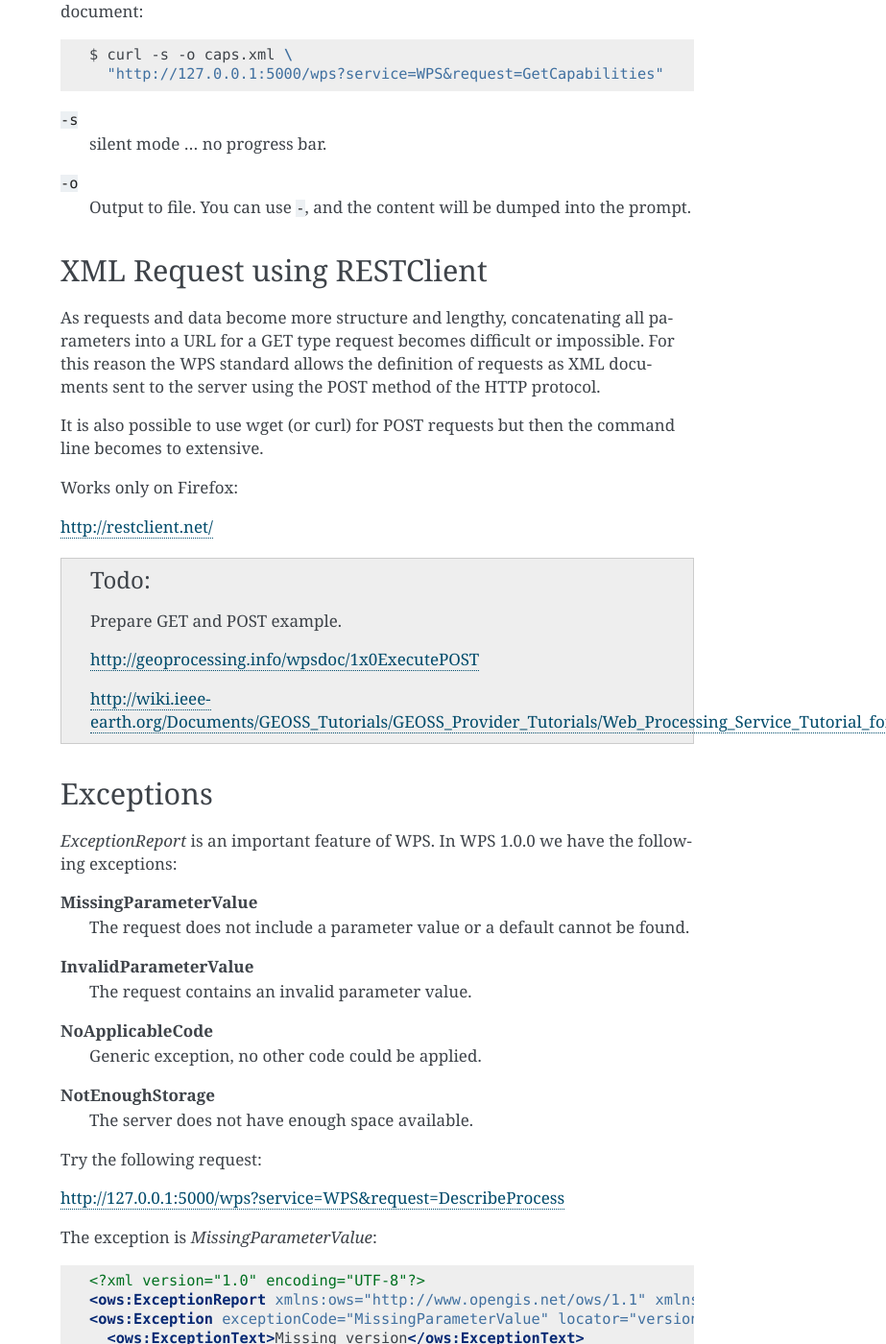
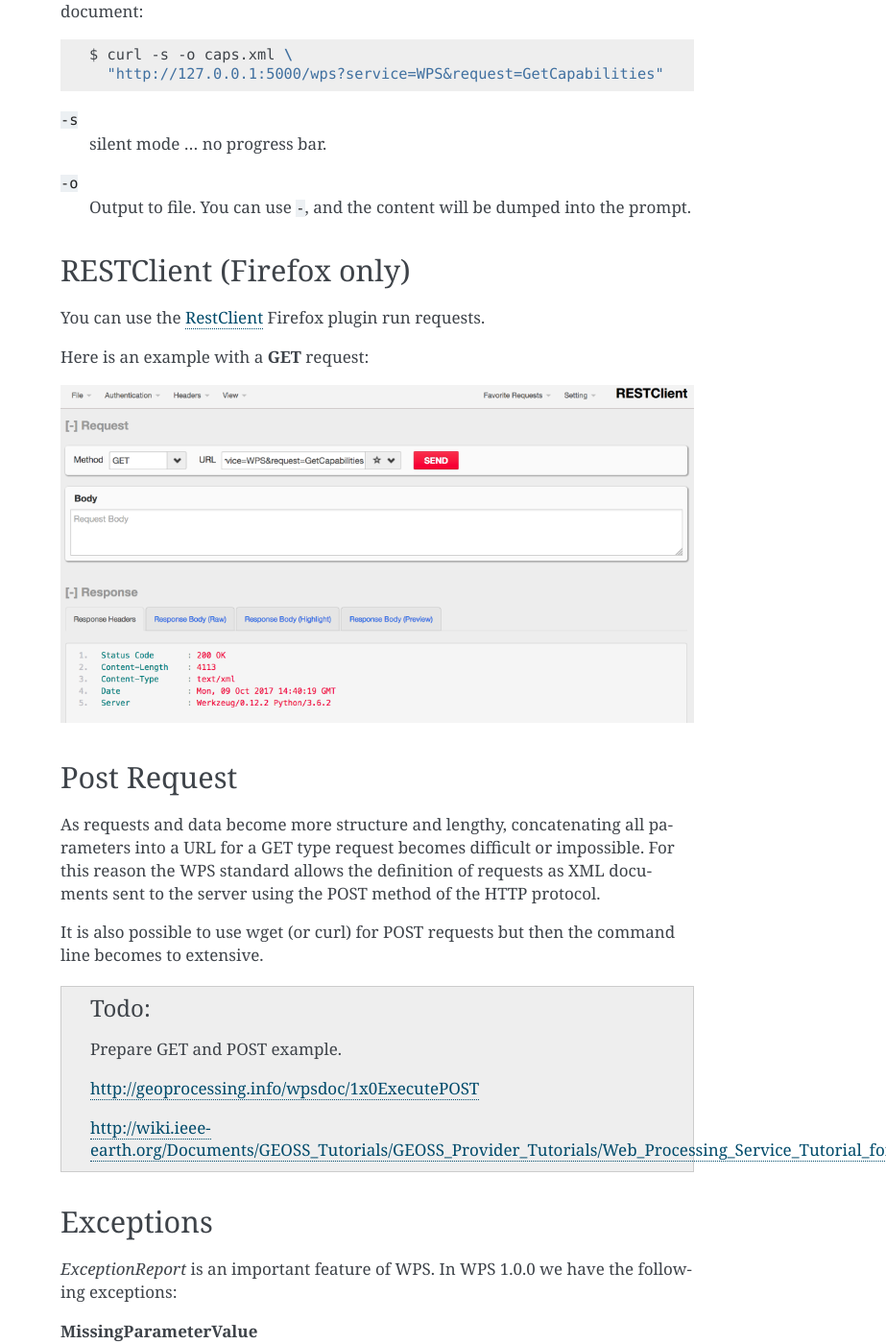
Before and after one commit to bird-house/birdhouse-workshop, a Sphinx documentation site: the page built from docs/source/pywps/testing.rst, in a window 1280 px wide and 1400 px high, scrolled down 1076 px. Shown: the whole window at 96% size, without its empty margins (357-1280 px from the left). Built offline with Sphinx 7.4.7, drawn with Linux system fonts in a browser that asks for light colours.

Commit message:
added restclient screenshot

```diff
--- a/docs/source/pywps/testing.rst
+++ b/docs/source/pywps/testing.rst
@@ -59,8 +59,17 @@ Similar to *wget* you can also use *curl* to retrieve the *GetCapabilities* XML
 ``-o``
   Output to file. You can use ``-``, and the content will be dumped into the prompt.
 
-XML Request using RESTClient
-----------------------------
+RESTClient (Firefox only)
+-------------------------
+
+You can use the `RestClient`_ Firefox plugin run requests.
+
+Here is an example with a **GET** request:
+
+.. image:: ../_static/rest-client-get.png
+
+Post Request
+------------
 
 As requests and data become more structure and lengthy, concatenating all
 parameters into a URL for a GET type request becomes difficult or impossible.
@@ -69,10 +78,6 @@ sent to the server using the POST method of the HTTP protocol.
 
 It is also possible to use wget (or curl) for POST requests but then the
 command line becomes to extensive.
-
-Works only on Firefox:
-
-http://restclient.net/
 
 .. todo::
 
```
Also changed, not shown: other parts of docs/source/pywps/testing.rst (+1 -0 lines), docs/source/_static/rest-client-get.png (added).
